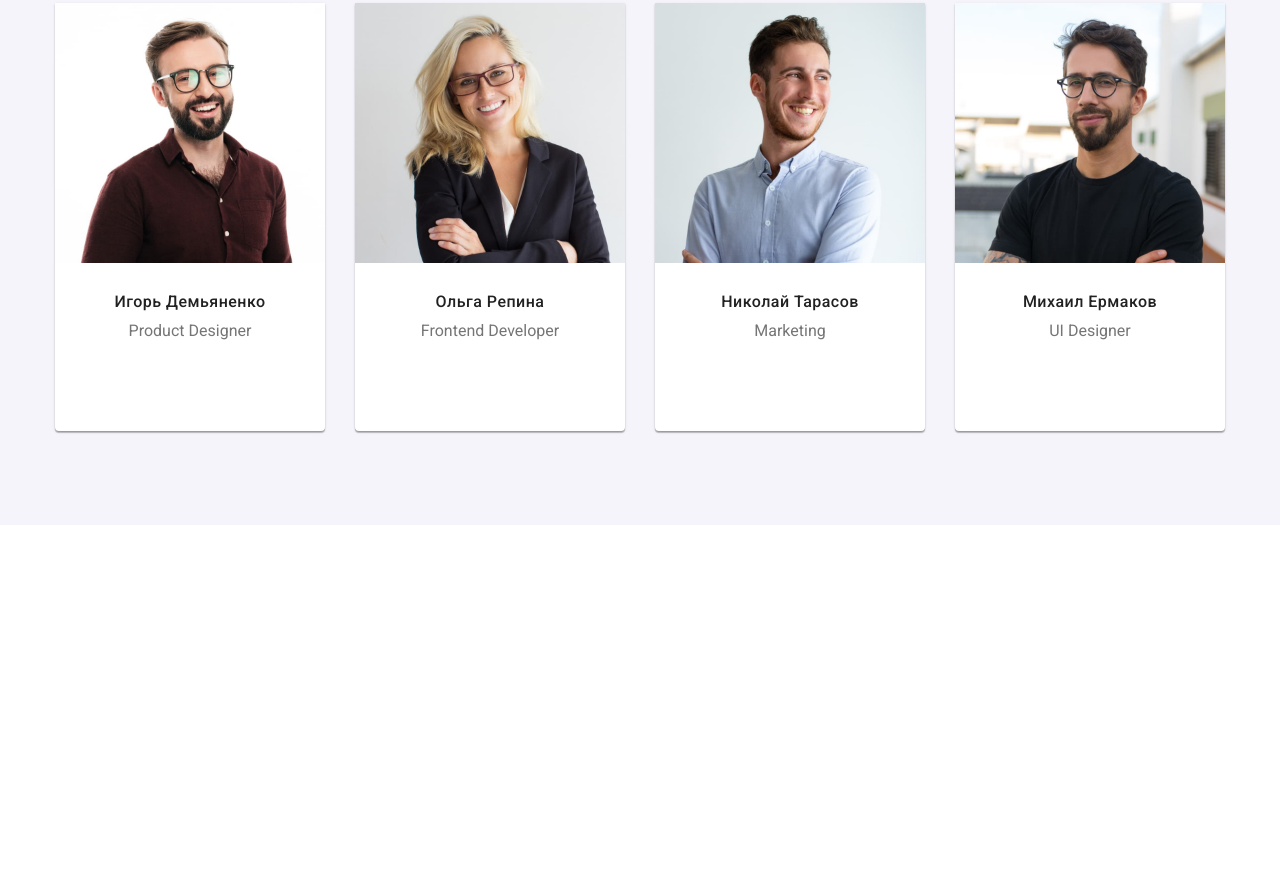
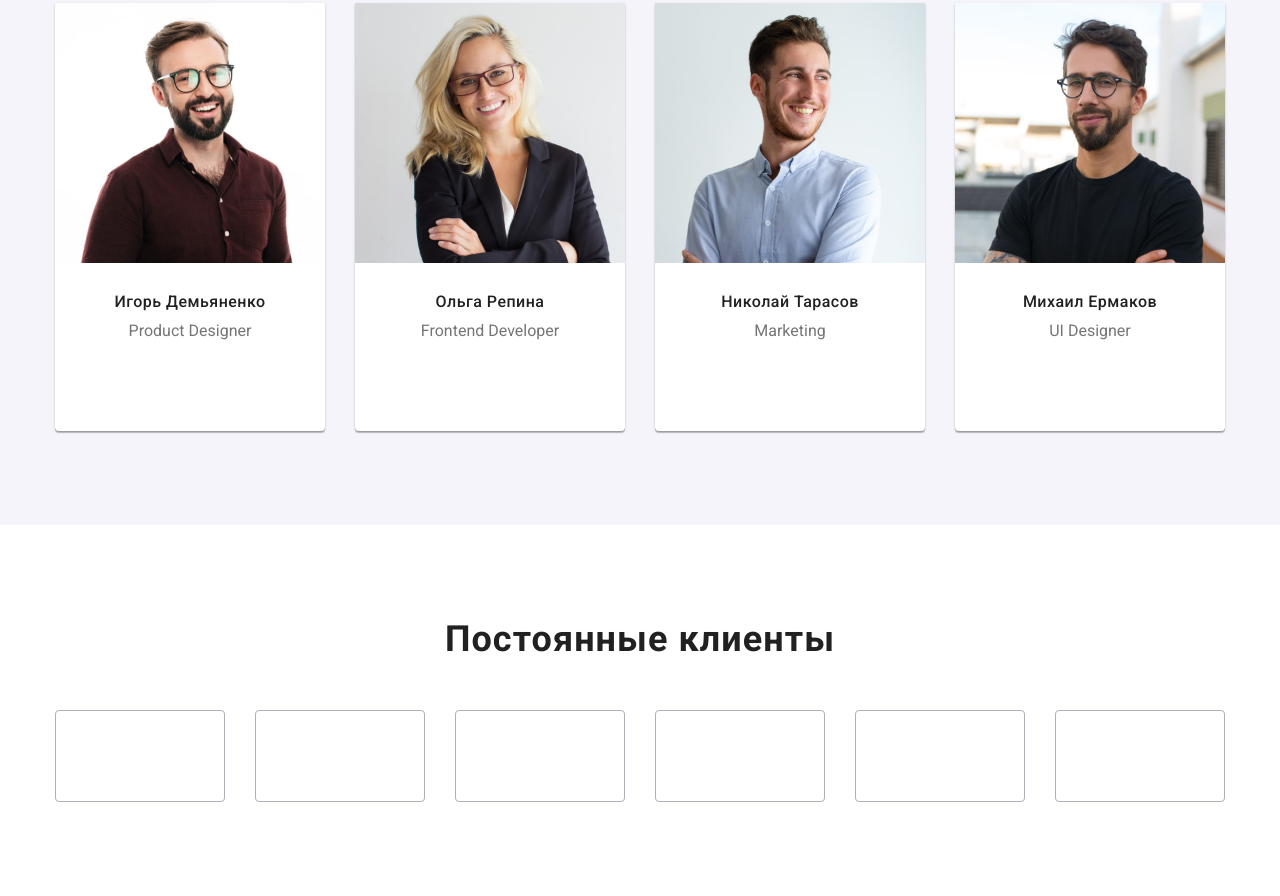
Before and after one commit to IrinaSaba/goit-markup-hw-08, a plain HTML site: page index.html in a window 1280 px wide. Shown: the part 1098-1994 px from the top of the page. Before the commit the page ends 1623 px from the top, so only its background shows below. Drawn offline with nearby package versions, Linux system fonts and the light colour scheme; a script that the page names is missing.

Commit message:
clients done

```diff
--- a/index.html
+++ b/index.html
@@ -105,7 +105,7 @@
       </section>
       <section class="work-details section">
          <div class="container">
-            <h2 class="work title">Чем мы занимаемся</h2>
+            <h2 class="title-all title">Чем мы занимаемся</h2>
             <ul class="work-details__gallery-list">
                <li class="list">
                    <div class="work-details__gallery-item-box">
@@ -136,7 +136,7 @@
       </section>
       <section class="teachers section">
          <div class="container">
-            <h2 class="work">Наша команда</h2>
+            <h2 class="title-all">Наша команда</h2>
             <ul class="teachers__list">
                <li class="list teachers__item">
                   <img src="./images/img-3.jpg" alt="человек в очках улыбается" width="270" >
@@ -365,9 +365,9 @@
             </ul>
          </div>
       </section>
-      <!-- <section class="clients section">
+      <section class="clients section">
          <div class="container">
-            <h2 class="clients__title">Постоянные клиенты</h2>
+            <h2 class="clients__title title-all">Постоянные клиенты</h2>
             <ul class="clients__socials-list list">
                <li class="clients__socials-item">
                   <a
@@ -444,7 +444,7 @@
            </ul>
 
          </div>
-      </section> -->
+      </section>
    </main>
    <!-- <footer class="page-footer" id="contacts">
         <div class="container page-footer__container">
--- /dev/null
+++ b/scss/components/_titles.scss
@@ -0,0 +1,14 @@
+.title-all {
+  font-family: Roboto;
+  font-weight: 700;
+  font-size: 28px;
+  line-height: 1.17;
+  text-align: center;
+  letter-spacing: 0.03em;
+  margin-bottom: 30px;
+  @media screen and (min-width: 1200px) {
+    font-size: 36px;
+    line-height: 1.16;
+    margin-bottom: 50px;
+  }
+}
--- a/scss/layout/_clients.scss
+++ b/scss/layout/_clients.scss
@@ -1,25 +1,37 @@
 .clients.section {
-  padding-top: 94px;
-  padding-bottom: 94px;
-}
-.clients__title {
-  margin-bottom: 50px;
-  text-align: center;
+  padding-top: 60px;
+  padding-bottom: 60px;
+  @media screen and (min-width: 1200px) {
+    padding-top: 94px;
+    padding-bottom: 94px;
+  }
 }
 .clients__socials-list {
   display: flex;
+  flex-wrap: wrap;
+  margin-left: -30px;
+  margin-bottom: -30px;
 }
 .clients__socials-item {
-  margin-right: 30px;
-  &:last-child {
-    margin-right: 0;
+  width: 100%;
+  width: calc(100% / 2 - 30px);
+  margin-left: 30px;
+  margin-bottom: 30px;
+  margin-bottom: 30px;
+  @media screen and (min-width: 768px) {
+    width: calc(100% / 3 - 30px);
+    margin-left: 30px;
+  }
+  @media screen and (min-width: 1200px) {
+    width: calc(100% / 6 - 30px);
+    margin-left: 30px;
   }
 }
 .clients__socials-link {
   display: flex;
   justify-content: center;
   align-items: center;
-  width: 170px;
+  // width: 170px;
   height: 92px;
   border: solid 1px var(--color-teachers-social);
   border-radius: 4px;
--- a/scss/layout/_teachers.scss
+++ b/scss/layout/_teachers.scss
@@ -7,9 +7,7 @@
     padding-bottom: 94px;
   }
 }
-
 .teachers__list {
-  // display: flex;
   margin-bottom: -30px;
   img {
     width: 100%;
@@ -84,17 +82,3 @@
   font-weight: 400;
   margin-top: 10px;
 }
-.work {
-  font-family: Roboto;
-  font-weight: 700;
-  font-size: 28px;
-  line-height: 1.17;
-  text-align: center;
-  letter-spacing: 0.03em;
-  margin-bottom: 30px;
-  @media screen and (min-width: 1200px) {
-    font-size: 36px;
-    line-height: 1.16;
-    margin-bottom: 50px;
-  }
-}
--- a/scss/main.scss
+++ b/scss/main.scss
@@ -3,6 +3,7 @@
 @import './base/reset';
 @import './components/container';
 @import './components/modal';
+@import './components/titles';
 @import './layout/header';
 @import './layout/hero';
 @import './layout/portfolio-nav';
```
Also changed, not shown: css/main.css, css/main.min.css, 2 other files.
